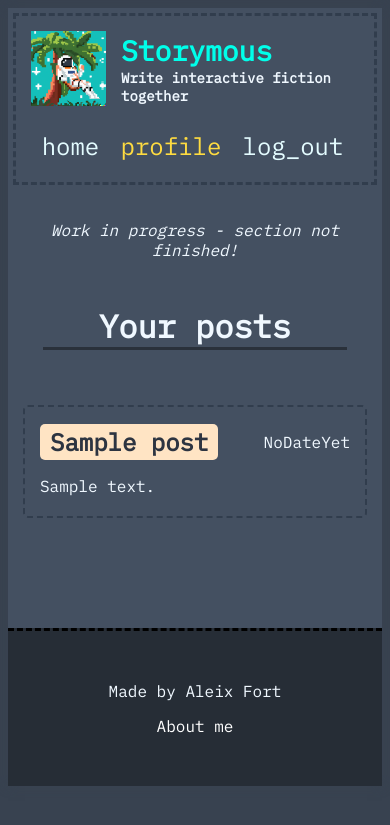
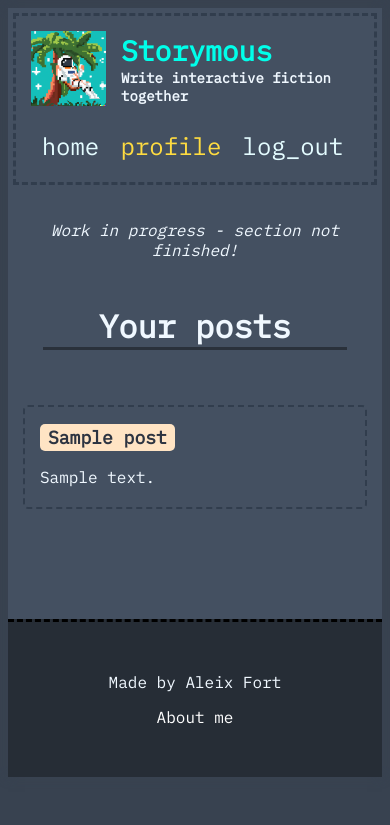
Before and after one commit to aleixfortm/storymous-old, a Flask app: a page that uses templates/profile.html in a window 390 px wide. Shown: the top 825 px of the page. Run offline with Flask 2, Linux system fonts and the light colour scheme; a user stored in the database is signed in; a database or web service that is not in the repository returns one stand-in record (values such as "Sample title"); parts of the project's set-up code (start-up, migrations or seed data) failed here and were passed over; some libraries are stand-ins or nearby versions.

Commit message:
FIxed bug that affected post title responsiveness

```diff
--- a/static/styles.css
+++ b/static/styles.css
@@ -364,11 +364,11 @@ body {
     padding: 10px;
 }
 
-.randomstory {
+.story {
     flex-grow: 1;
 }
 
-.randomstory__article {
+.story__article {
     padding: 15px 15px;
     margin-bottom: 50px;
     border-radius: 5px;
@@ -377,25 +377,29 @@ body {
     transition: all 0s;
 }
 
-.randomstory__article:hover {
+.story__article:hover {
     border: 2px solid #29313b;
     box-shadow: 0 0 10px 0 #3c4755;
 }
 
-.randomstory__content {
+.story__content {
     text-align: justify;
     margin-bottom: 5px;
 }
 
-.randomstory__title {
+.story__title {
     background-color: bisque;
-    padding: 2px 10px;
+    padding: 2px 8px;
     border-radius: 5px;
     color: #2d3441;
     margin: 0px 0px;
+    font-size: large;
+    word-wrap: break-word;
+    flex-shrink: 1;
+    max-width: 100%;
 }
 
-.randomstory__upper {
+.story__upper {
     display: flex;
     flex-direction: row;
     justify-content: space-between;
@@ -404,12 +408,12 @@ body {
     gap: 20px;
 }
 
-.randomstory__date {
+.story__date {
     margin-left: 5px;
     text-align: right;
 }
 
-.randomstory__time {
+.story__time {
     display: flex;
     font-size: large;
     font-weight: bold;
@@ -417,7 +421,7 @@ body {
     margin-bottom: 15px;
 }
 
-.randomstory__remaining-time {
+.story__remaining-time {
     padding: 5px 10px;
     background-color: bisque;
     color: #313d4d;
@@ -429,6 +433,14 @@ body {
     font-style: italic;
     margin: auto;
 }
+
+@media screen and (max-width: 400px) {
+    .story__upper {
+        flex-direction: column;
+        align-items: flex-start;
+    }
+
+  }
 
 
 /* ---------- Forms ---------- */
--- a/templates/profile.html
+++ b/templates/profile.html
@@ -13,16 +13,16 @@
                 <div class="feed-selector__title">Your posts</div>
             </div>
         </div>
-        <section class="randomstory">
+        <section class="story">
             {% if stories %}
                 {% for story in stories %}
                 <a href="{{ url_for('posts.post', post_id=story['_id']) }}" style="color: inherit; text-decoration: none;">
-                    <article class="randomstory__article">
-                        <div class="randomstory__upper">
-                            <h2 class="randomstory__title"> {{ story["title"] }} </h2>
-                            <time class="randomstory__date" datetime="21-04-2023"> NoDateYet </time>
+                    <article class="story__article">
+                        <div class="story__upper">
+                            <h2 class="story__title"> {{ story["title"] }} </h2>
+                            <!--<time class="story__date" datetime="21-04-2023"> NoDateYet </time>-->
                         </div>
-                        <p class="randomstory__content">
+                        <p class="story__content">
                             {{ story["content"] }}
                         </p>
                     </article>
--- a/templates/register.html
+++ b/templates/register.html
@@ -29,7 +29,7 @@
                 {{form.submit()}}
             </form>
             <div class="register-form__login">
-                Have an account already? <a href=" {{url_for('auth.login') }}" class="register-form__login-url">Log in</a>
+                Have an account already? <a href="{{url_for('auth.login') }}" class="register-form__login-url">Log in</a>
             </div>
         </div>
     </main>
```
Also changed, not shown: templates/feeds/following.html (+6 -6 lines), templates/feeds/recommended.html (+6 -6 lines), templates/feeds/templates.html (+6 -6 lines), templates/post.html (+6 -6 lines).
